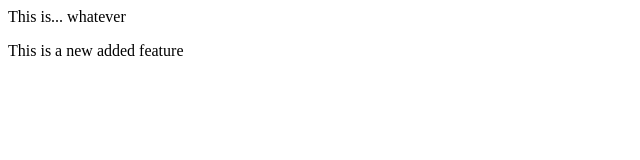
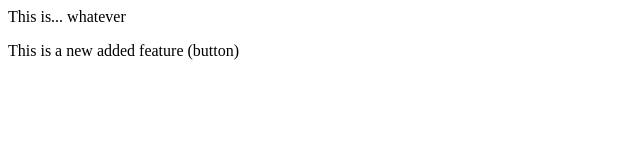
Before and after one commit to khusboo-kumari/localreposit, a plain HTML site: page index.html in a window 1280 px wide. Shown: the full height of the page, 0-640 px from the left. Drawn offline with Linux system fonts and the light colour scheme.

Commit message:
Added button

```diff
--- a/index.html
+++ b/index.html
@@ -1,2 +1,2 @@
 <p> This is... whatever </p>
-<p>This is a new added feature</p>
+<p>This is a new added feature (button)</p>
```
